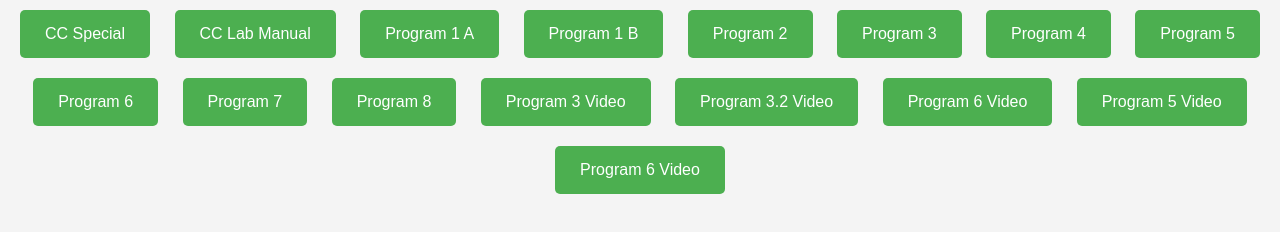
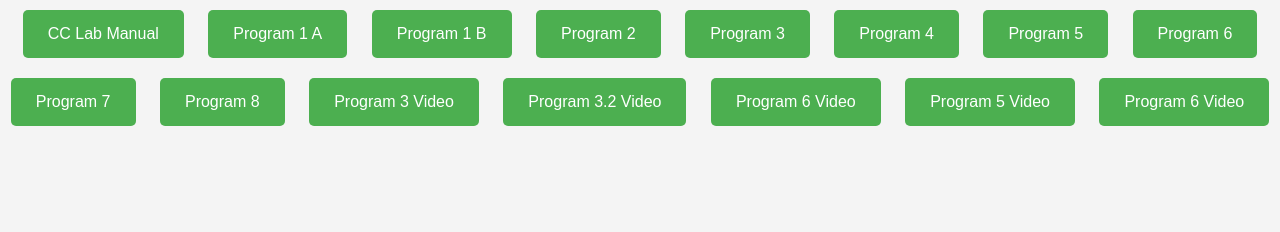
Before and after one commit to jainish2001/TheFarreyShop, a plain HTML site: page buttons.html in a window 1280 px wide. Drawn offline with Linux system fonts and the light colour scheme.

Commit message:
Update buttons.html

```diff
--- a/buttons.html
+++ b/buttons.html
@@ -61,8 +61,8 @@
 <body>
     <div class="container">
         <div class="button-container">
-            <!-- Farrey Shop Special -->
-            <button class="button" onclick="loadFarrey()">CC Special</button>
+            <!-- Farrey Shop Special
+            <button class="button" onclick="loadFarrey()">CC Special</button> -->
             <!-- Buttons for pdf -->
             <button class="button" onclick="loadProgram('assets/CC_Lab/CCLabManual.pdf')">CC Lab Manual</button>
             <button class="button" onclick="loadProgram('assets/CC_Lab/program1.a.pdf')">Program 1 A</button>
```
